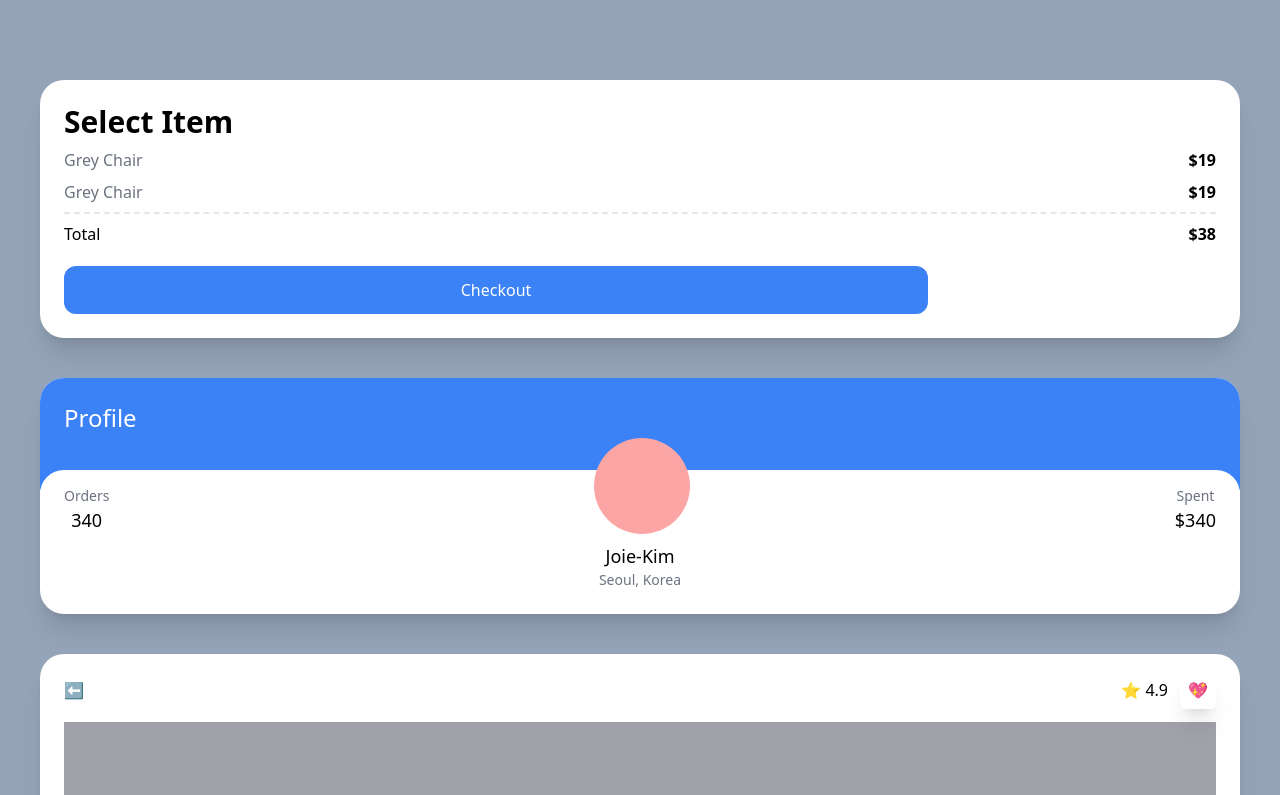
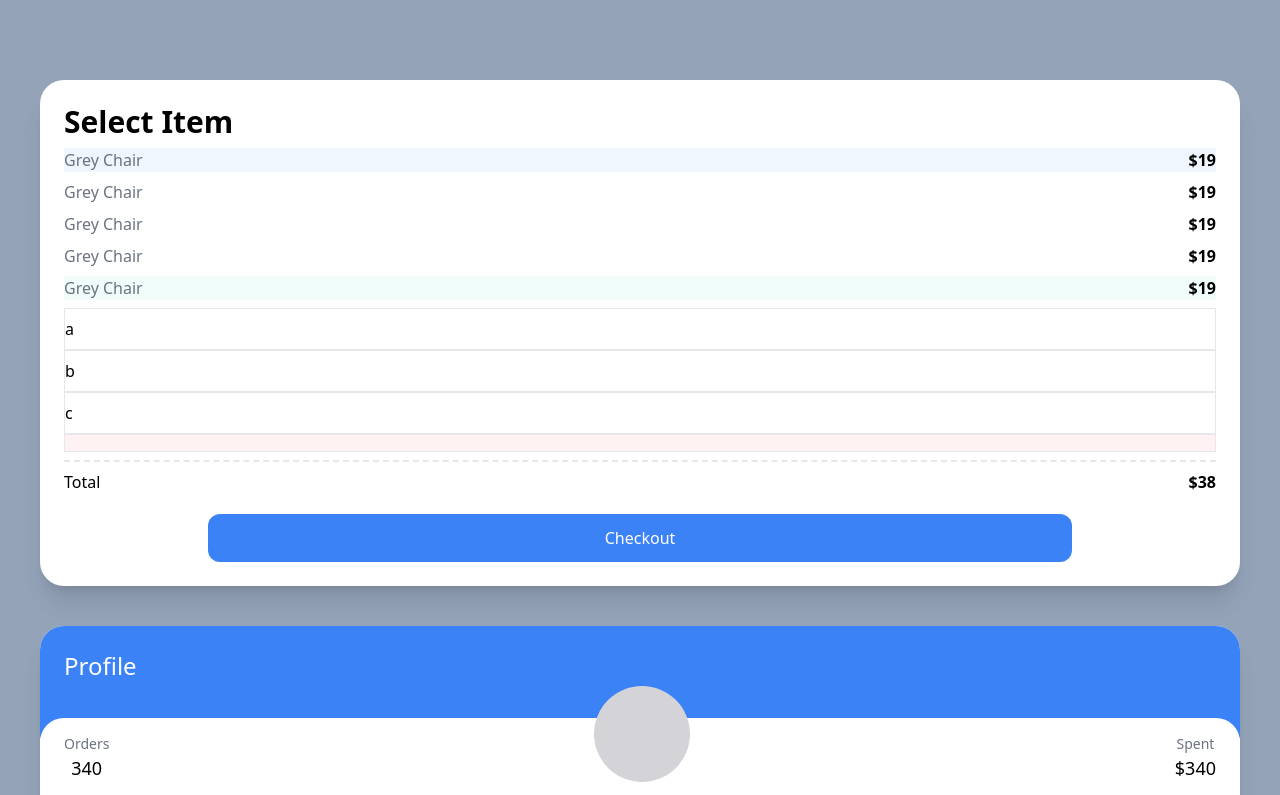
Before and after one commit to Joie-Kim/carrot-market, a Next.js app: page / in a window 1280 px wide. Shown: the top 795 px of the page. Built offline with nearby package versions, Linux system fonts and the light colour scheme.

Commit message:
fix: Tailwind Practice

```diff
--- a/pages/index.tsx
+++ b/pages/index.tsx
@@ -1,77 +1,87 @@
 const Home = () => {
   return (
-    <div className='grid min-h-screen gap-10 bg-slate-400 px-10 py-20'>
-      <div className='rounded-3xl bg-white p-6 shadow-xl'>
-        <span className='text-3xl font-semibold'>Select Item</span>
-        <div className='my-2 flex justify-between'>
-          <span className='text-gray-500'>Grey Chair</span>
-          <span className='font-semibold'>$19</span>
+    <div className="grid min-h-screen gap-10 bg-slate-400 px-10 py-20">
+      <div className="rounded-3xl bg-white p-6 shadow-xl">
+        <span className="text-3xl font-semibold">Select Item</span>
+        <ul>
+          {[1, 2, 3, 4, 5].map((v, i) => (
+            <div
+              key={i}
+              className="my-2 flex justify-between first:bg-blue-50 last:bg-teal-50"
+            >
+              <span className="text-gray-500">Grey Chair</span>
+              <span className="font-semibold">$19</span>
+            </div>
+          ))}
+        </ul>
+        <ul>
+          {["a", "b", "c", ""].map((c, i) => (
+            <li className="border py-2 empty:bg-red-50" key={i}>
+              {c}
+            </li>
+          ))}
+        </ul>
+        <div className="mt-2 flex justify-between border-t-2 border-dashed pt-2">
+          <span>Total</span>
+          <span className="font-semibold">$38</span>
         </div>
-        <div className='my-2 flex justify-between'>
-          <span className='text-gray-500'>Grey Chair</span>
-          <span className='font-semibold'>$19</span>
-        </div>
-        <div className='mt-2 flex justify-between border-t-2 border-dashed pt-2'>
-          <span>Total</span>
-          <span className='font-semibold'>$38</span>
-        </div>
-        <button className='mx-auto mt-5 w-3/4 rounded-xl bg-blue-500 p-3 text-center text-white hover:bg-teal-500'>
+        <button className="mx-auto mt-5 block w-3/4 rounded-xl bg-blue-500 p-3 text-center text-white hover:bg-teal-500">
           Checkout
         </button>
       </div>
-      <div className='overflow-hidden rounded-3xl bg-white shadow-xl'>
-        <div className='bg-blue-500 p-6 pb-14'>
-          <span className='text-2xl text-white'>Profile</span>
+      <div className="group overflow-hidden rounded-3xl bg-white shadow-xl">
+        <div className="bg-blue-500 p-6 pb-14">
+          <span className="text-2xl text-white">Profile</span>
         </div>
-        <div className='relative -top-5 rounded-3xl bg-white p-6'>
-          <div className='relative -top-14 flex items-end justify-between'>
-            <div className='flex flex-col items-center'>
-              <span className='text-sm text-gray-500'>Orders</span>
-              <span className='text-lg font-medium'>340</span>
+        <div className="relative -top-5 rounded-3xl bg-white p-6">
+          <div className="relative -top-14 flex items-end justify-between">
+            <div className="flex flex-col items-center">
+              <span className="text-sm text-gray-500">Orders</span>
+              <span className="text-lg font-medium">340</span>
             </div>
-            <div className='h-24 w-24 rounded-full bg-red-300' />
-            <div className='flex flex-col items-center'>
-              <span className='text-sm text-gray-500'>Spent</span>
-              <span className='text-lg font-medium'>$340</span>
+            <div className="h-24 w-24 rounded-full bg-zinc-300 transition-colors group-hover:bg-red-300" />
+            <div className="flex flex-col items-center">
+              <span className="text-sm text-gray-500">Spent</span>
+              <span className="text-lg font-medium">$340</span>
             </div>
           </div>
-          <div className='-mb-5 -mt-12 flex flex-col items-center'>
-            <span className='text-lg font-medium'>Joie-Kim</span>
-            <span className='text-sm text-gray-500'>Seoul, Korea</span>
+          <div className="-mb-5 -mt-12 flex flex-col items-center">
+            <span className="text-lg font-medium">Joie-Kim</span>
+            <span className="text-sm text-gray-500">Seoul, Korea</span>
           </div>
         </div>
       </div>
-      <div className='rounded-3xl bg-white p-6 shadow-xl'>
-        <div className='mb-5 flex items-center justify-between'>
+      <div className="rounded-3xl bg-white p-6 shadow-xl">
+        <div className="mb-5 flex items-center justify-between">
           <span>⬅️</span>
-          <div className='space-x-3'>
+          <div className="space-x-3">
             <span>⭐️ 4.9</span>
-            <span className='rounded-md p-2 shadow-xl'>💖</span>
+            <span className="rounded-md p-2 shadow-xl">💖</span>
           </div>
         </div>
-        <div className='mb-5 h-72 bg-zinc-400' />
-        <div className='flex flex-col'>
-          <span className='text-xl font-medium'>Swoon Lounge</span>
-          <span className='text-xs text-gray-500'>Chair</span>
-          <div className='mb-5 mt-3 flex items-center justify-between'>
-            <div className='space-x-2'>
-              <button className='h-5 w-5 rounded-full bg-yellow-500 ring-yellow-500 ring-offset-2 transition focus:ring-2' />
-              <button className='h-5 w-5 rounded-full bg-indigo-500 ring-indigo-500 ring-offset-2 transition focus:ring-2' />
-              <button className='h-5 w-5 rounded-full bg-teal-500 ring-teal-500 ring-offset-2 transition focus:ring-2' />
+        <div className="mb-5 h-72 bg-zinc-400" />
+        <div className="flex flex-col">
+          <span className="text-xl font-medium">Swoon Lounge</span>
+          <span className="text-xs text-gray-500">Chair</span>
+          <div className="mb-5 mt-3 flex items-center justify-between">
+            <div className="space-x-2">
+              <button className="h-5 w-5 rounded-full bg-yellow-500 ring-yellow-500 ring-offset-2 transition focus:ring-2" />
+              <button className="h-5 w-5 rounded-full bg-indigo-500 ring-indigo-500 ring-offset-2 transition focus:ring-2" />
+              <button className="h-5 w-5 rounded-full bg-teal-500 ring-teal-500 ring-offset-2 transition focus:ring-2" />
             </div>
-            <div className='flex items-center space-x-5'>
-              <button className=' flex aspect-square w-8 items-center justify-center rounded-lg bg-blue-200 text-xl text-gray-500'>
+            <div className="flex items-center space-x-5">
+              <button className=" flex aspect-square w-8 items-center justify-center rounded-lg bg-blue-200 text-xl text-gray-500">
                 -
               </button>
               <span>1</span>
-              <button className=' flex aspect-square w-8 items-center justify-center rounded-lg bg-blue-200 text-xl text-gray-500'>
+              <button className=" flex aspect-square w-8 items-center justify-center rounded-lg bg-blue-200 text-xl text-gray-500">
                 +
               </button>
             </div>
           </div>
-          <div className='flex items-center justify-between'>
-            <span className='text-2xl font-medium'>$450</span>
-            <button className='rounded-lg bg-blue-500 px-8 py-2 text-center text-xs text-white'>
+          <div className="flex items-center justify-between">
+            <span className="text-2xl font-medium">$450</span>
+            <button className="rounded-lg bg-blue-500 px-8 py-2 text-center text-xs text-white">
               Add to cart
             </button>
           </div>
```
Also changed, not shown: 1 other file (tests, documents, lock files or other folders).
